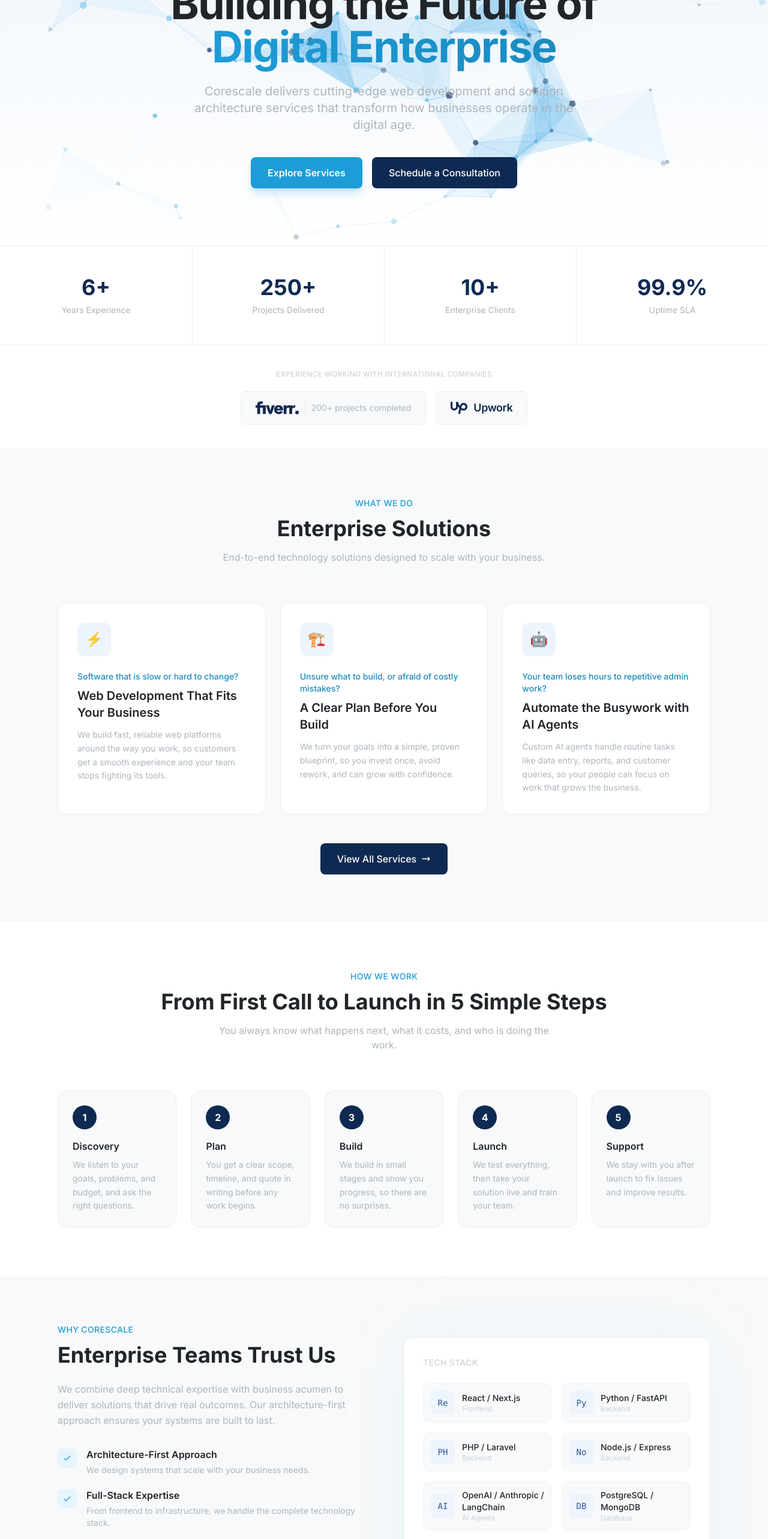
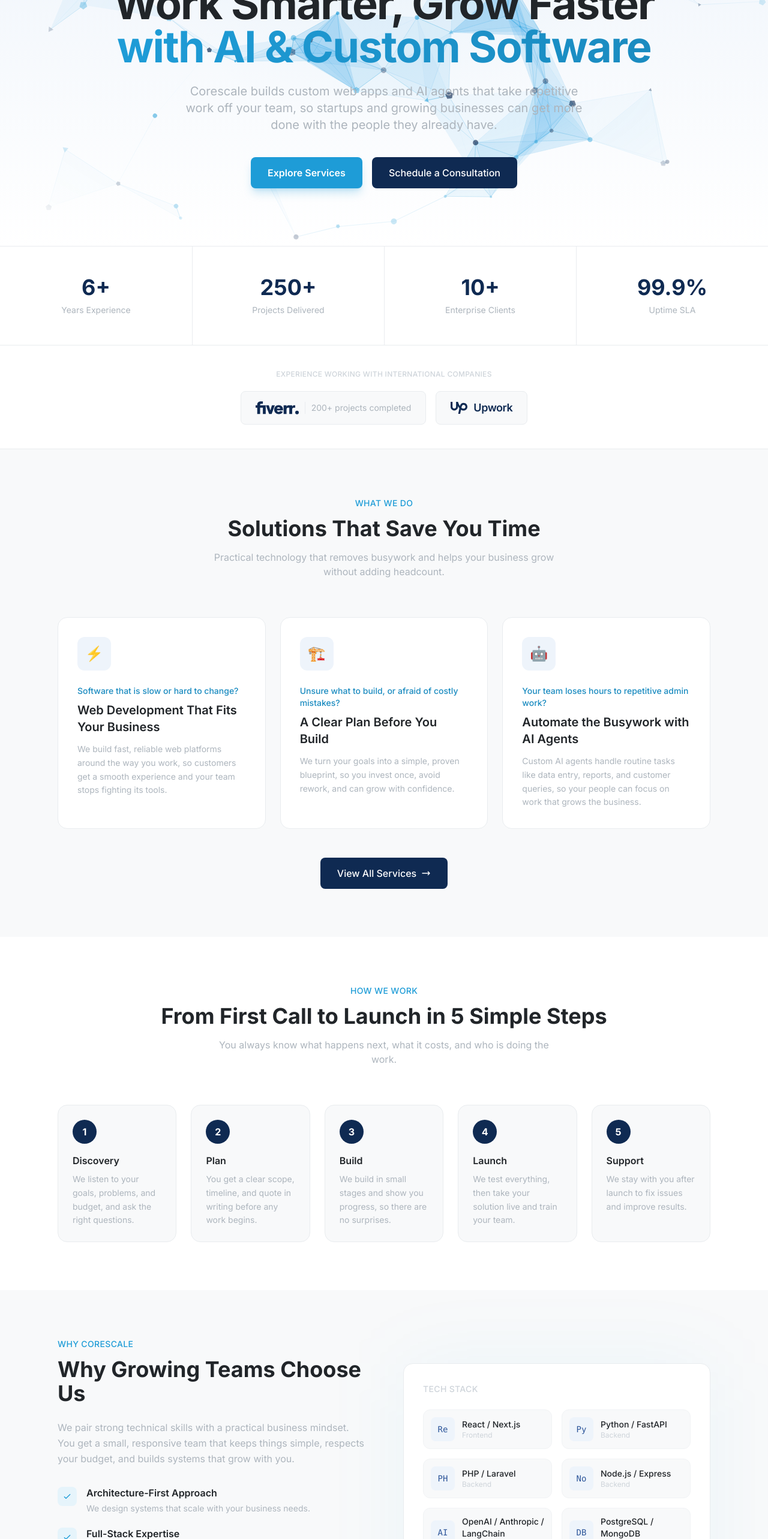
Before and after one commit to dulshan300/corescale-web, a Nuxt app: page / in a window 1280 px wide. Shown: the part 220-2786 px from the top of the page at 60% size. Built offline with nearby package versions, Linux system fonts and the light colour scheme.

Commit message:
feat: update content across multiple pages to better reflect focus on startups and growing businesses

```diff
--- a/app/components/AppFooter.vue
+++ b/app/components/AppFooter.vue
@@ -7,7 +7,7 @@
             <img src="/logo-full.png" alt="Corescale" class="h-14 object-contain" />
           </div>
           <p class="text-dark-500 text-sm max-w-md">
-            Enterprise web development and solution architecture. Building scalable, robust digital solutions for modern businesses.
+            Custom web apps and AI agents that help startups and growing businesses save time and get more done.
           </p>
           <div class="flex items-center gap-3 mt-4">
             <a href="https://www.linkedin.com/company/corescale-dev" target="_blank" rel="noopener noreferrer" aria-label="Corescale on LinkedIn" class="w-9 h-9 bg-dark-100 rounded-lg flex items-center justify-center text-sm text-dark-500 hover:text-white hover:bg-brand-900 transition-colors">in</a>
--- a/app/pages/contact.vue
+++ b/app/pages/contact.vue
@@ -135,7 +135,7 @@
 <script setup lang="ts">
 useSeoMeta({
   title: 'Contact | Corescale',
-  description: 'Get in touch with Corescale for enterprise web development, solution architecture, and custom AI agent projects.',
+  description: 'Get in touch with Corescale to talk about custom web apps, AI agents, and ways to save your team time.',
 })
 
 const form = reactive({
--- a/app/pages/index.vue
+++ b/app/pages/index.vue
@@ -8,14 +8,14 @@
         <div class="container-custom text-center">
           <div class="inline-flex items-center gap-2 bg-accent-50 border border-accent-200 rounded-full px-4 py-1.5 mb-8">
             <span class="w-2 h-2 bg-accent-500 rounded-full animate-pulse"></span>
-            <span class="text-accent-600 text-xs font-medium tracking-wide uppercase">Enterprise Solutions</span>
+            <span class="text-accent-600 text-xs font-medium tracking-wide uppercase">For Startups &amp; Growing Businesses</span>
           </div>
           <h1 class="text-4xl md:text-6xl lg:text-7xl font-bold leading-tight mb-6 tracking-tight text-dark-900">
-            Building the Future of<br />
-            <span class="text-gradient">Digital Enterprise</span>
+            Work Smarter, Grow Faster<br />
+            <span class="text-gradient">with AI &amp; Custom Software</span>
           </h1>
           <p class="text-dark-500 text-lg md:text-xl max-w-2xl mx-auto mb-10 leading-relaxed">
-            Corescale delivers cutting-edge web development and solution architecture services that transform how businesses operate in the digital age.
+            Corescale builds custom web apps and AI agents that take repetitive work off your team, so startups and growing businesses can get more done with the people they already have.
           </p>
           <div class="flex flex-col sm:flex-row items-center justify-center gap-4">
             <NuxtLink to="/services" class="btn-primary text-base">
@@ -64,9 +64,9 @@
       <div class="container-custom">
         <div class="text-center mb-16">
           <span class="text-accent-500 text-sm font-medium tracking-wide uppercase mb-3 block">What We Do</span>
-          <h2 class="text-3xl md:text-4xl font-bold mb-4 text-dark-900">Enterprise Solutions</h2>
+          <h2 class="text-3xl md:text-4xl font-bold mb-4 text-dark-900">Solutions That Save You Time</h2>
           <p class="text-dark-500 max-w-xl mx-auto">
-            End-to-end technology solutions designed to scale with your business.
+            Practical technology that removes busywork and helps your business grow without adding headcount.
           </p>
         </div>
         <div class="grid grid-cols-1 md:grid-cols-3 gap-6">
@@ -131,9 +131,9 @@
         <div class="grid grid-cols-1 lg:grid-cols-2 gap-16 items-center">
           <div>
             <span class="text-accent-500 text-sm font-medium tracking-wide uppercase mb-3 block">Why Corescale</span>
-            <h2 class="text-3xl md:text-4xl font-bold mb-6 text-dark-900">Enterprise Teams Trust Us</h2>
+            <h2 class="text-3xl md:text-4xl font-bold mb-6 text-dark-900">Why Growing Teams Choose Us</h2>
             <p class="text-dark-500 mb-8 leading-relaxed">
-              We combine deep technical expertise with business acumen to deliver solutions that drive real outcomes. Our architecture-first approach ensures your systems are built to last.
+              We pair strong technical skills with a practical business mindset. You get a small, responsive team that keeps things simple, respects your budget, and builds systems that grow with you.
             </p>
             <div class="space-y-5">
               <div v-for="point in points" :key="point.title" class="flex items-start gap-4">
@@ -176,9 +176,9 @@
       <ClientOnly><HeroNetwork dark /></ClientOnly>
       <div class="relative section-padding">
         <div class="container-custom text-center">
-          <h2 class="text-3xl md:text-4xl font-bold mb-4 text-white">Ready to Transform Your Business?</h2>
+          <h2 class="text-3xl md:text-4xl font-bold mb-4 text-white">Ready to Save Time and Grow Faster?</h2>
           <p class="text-brand-200 max-w-xl mx-auto mb-10">
-            Let's discuss how Corescale can help you build scalable, future-proof digital solutions.
+            Tell us where your team loses time each week. We'll show you what can be automated or built to fix it.
           </p>
           <NuxtLink to="/contact" class="btn-primary text-base inline-flex items-center gap-2">
             Start a Conversation
@@ -195,7 +195,7 @@
 <script setup lang="ts">
 useSeoMeta({
   title: 'Corescale | Web Development, Solution Architecture & AI Agents',
-  description: 'Corescale builds custom web applications, enterprise architecture, and AI agents that automate corporate workflows for growing businesses.',
+  description: 'Corescale builds custom web apps and AI agents that automate repetitive work, helping startups and growing businesses boost productivity.',
 })
 
 const stats = [
@@ -254,7 +254,7 @@ const steps = [
 
 const points = [
   { title: 'Architecture-First Approach', description: 'We design systems that scale with your business needs.' },
-  { title: 'Full-Stack Expertise', description: 'From frontend to infrastructure, we handle the complete technology stack.' },
+  { title: 'Full-Stack Expertise', description: 'From the screen your customers see to the systems behind it, we handle the whole stack.' },
   { title: 'Clear Communication', description: 'Regular updates in plain language, so you always know where your project stands.' },
   { title: 'Ongoing Partnership', description: 'We provide continued support and optimization after launch.' },
 ]
--- a/nuxt.config.ts
+++ b/nuxt.config.ts
@@ -11,10 +11,10 @@ export default defineNuxtConfig({
       charset: 'utf-8',
       viewport: 'width=device-width, initial-scale=1',
       meta: [
-        { name: 'description', content: 'Corescale builds custom web applications, enterprise architecture, and AI agents that automate corporate workflows. Enterprise technology solutions that scale.' },
-        { name: 'keywords', content: 'enterprise web development, solution architecture, custom AI agents, AI automation, Laravel development, FastAPI development, Python, PHP, software development, digital transformation, Corescale' },
+        { name: 'description', content: 'Corescale builds custom web apps and AI agents that automate repetitive work, helping startups and growing businesses boost productivity.' },
+        { name: 'keywords', content: 'custom AI agents, AI automation for business, web development for startups, workflow automation, solution architecture, Laravel development, FastAPI development, Python, PHP, software development, digital transformation, Corescale' },
         { property: 'og:title', content: 'Corescale | Web Development, Solution Architecture & AI Agents' },
-        { property: 'og:description', content: 'Enterprise web development, solution architecture, and custom AI agent automation services.' },
+        { property: 'og:description', content: 'Custom web apps and AI agents that help startups and growing businesses save time and get more done.' },
         { property: 'og:type', content: 'website' },
         { property: 'og:url', content: 'https://corescale.dev' },
         { property: 'og:image', content: 'https://corescale.dev/og-image-new.jpeg' },
```
Also changed, not shown: app/pages/about.vue (+4 -3 lines), app/pages/services.vue (+4 -4 lines).
